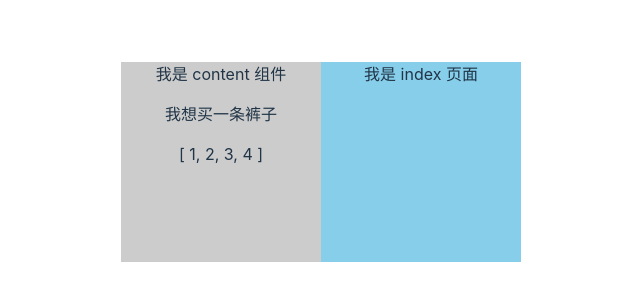
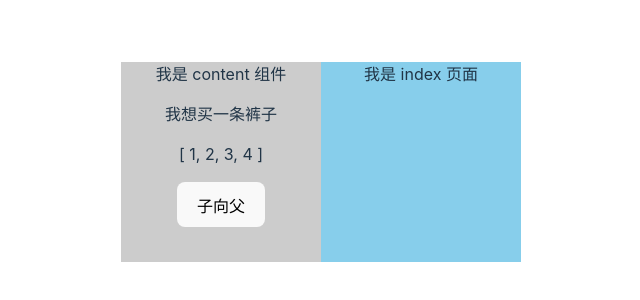
Before and after one commit to xuguojing-xgj/study-vue, a Vue app: page / in a window 1280 px wide. Shown: the part 238-538 px from the top of the page, without its empty margins (319-959 px from the left). Built offline with nearby package versions, Linux system fonts and the light colour scheme.

Commit message:
子向父传值

```diff
--- a/src/layout/content/index.vue
+++ b/src/layout/content/index.vue
@@ -1,13 +1,32 @@
 <script lang="ts" setup>
-// 定义一个接口类型
+import { reactive } from "@vue/reactivity"
+
+
+/**
+ * defineProps接收 父组件 传过来的值
+ * 定义一个接口类型
+ */
 interface Props {
     title: string,
     dataList: number[]
 }
+defineProps<Props>()
+
+
 /**
- * defineProps接收 父组件 传过来的值
+ * 子向父传值
+ * defineEmits() 返回一个函数 接收一个数组['事件名称']
+ * emit() 返回函数的 第二个参数 要传递的数据
+ * const emit = defineEmits<{
+ * (event: 'change'): void
+ * (event: 'update', id: number): void
+ * }>()
  */
-defineProps<Props>()
+const list = reactive<string[]>(['1', '2', '3'])
+const emit = defineEmits(['on-click'])
+const change = () => {
+    emit('on-click', list)
+}
 </script>
 
 
@@ -16,7 +35,9 @@ defineProps<Props>()
         <div class="div"> 我是 content 组件
 
             <p>{{  title  }}</p>
-            <p>{{ dataList }}</p>
+            <p>{{  dataList  }}</p>
+
+            <button @click="change">子向父</button>
         </div>
 
     </div>
--- a/src/layout/index.vue
+++ b/src/layout/index.vue
@@ -1,14 +1,23 @@
 <script lang="ts" setup>
 import content from './content/index.vue'
 import { reactive } from 'vue'
+/**
+ *  向父组件 传递的数据
+ */
 let list = reactive<number[]>([1, 2, 3, 4])
+/**
+ * 获取子组件 传递过来的数据
+ */
+const getSonList = (list: string[]) => {
+    console.log(list);
+}
 </script>
 
 
 <template>
     <div class="box">
-        <!-- 向子组件传值 动态数组  title -->
-        <content :dataList="list" title="我想买一条裤子" />
+        <!--子向父 @事件名称    父向子组件传值 :动态数组  -->
+        <content @on-click="getSonList" :dataList="list" title="我想买一条裤子" />
         <div class="div">我是 index 页面</div>
     </div>
 </template>
```
